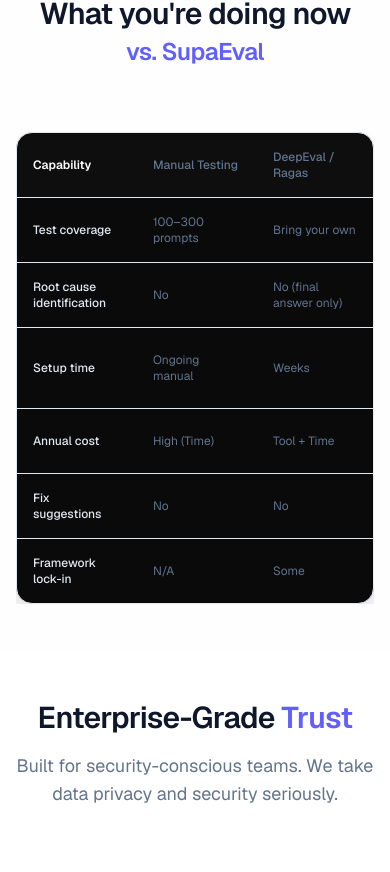
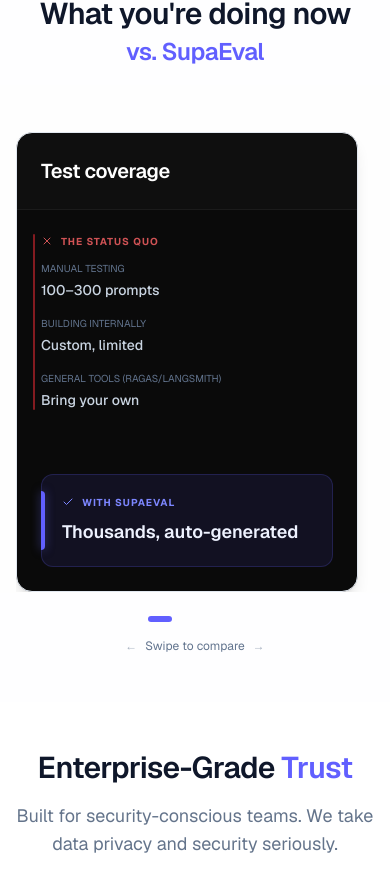
Before and after one commit to soumic28/SupaEval, a Next.js app: page / in a window 390 px wide. Shown: the part 7790-8662 px from the top of the page. Built offline with nearby package versions, Linux system fonts and the light colour scheme.

Commit message:
feat: implement differentiation section component with Embla Carousel for mobile comparison.

```diff
--- a/package.json
+++ b/package.json
@@ -13,6 +13,7 @@
     "@types/react-syntax-highlighter": "^15.5.13",
     "class-variance-authority": "^0.7.1",
     "clsx": "^2.1.1",
+    "embla-carousel-react": "^8.6.0",
     "framer-motion": "^12.23.26",
     "lucide-react": "^0.562.0",
     "next": "16.1.1",
--- a/src/components/sections/differentiation.tsx
+++ b/src/components/sections/differentiation.tsx
@@ -3,6 +3,8 @@
 import { motion } from "framer-motion"
 import { Check, X } from "lucide-react"
 import { ScrollReveal } from "@/components/ui/scroll-reveal"
+import useEmblaCarousel from "embla-carousel-react"
+import { useState, useEffect } from "react"
 
 const comparisonData = [
     {
@@ -56,6 +58,17 @@ const comparisonData = [
 ]
 
 export function DifferentiationSection() {
+    const [emblaRef, emblaApi] = useEmblaCarousel({ align: "start", loop: false })
+    const [selectedIndex, setSelectedIndex] = useState(0)
+
+    useEffect(() => {
+        if (!emblaApi) return
+
+        emblaApi.on("select", () => {
+            setSelectedIndex(emblaApi.selectedScrollSnap())
+        })
+    }, [emblaApi])
+
     return (
         <section className="py-12 md:py-24 bg-[var(--secondary)]/10" id="pricing">
             <div className="container mx-auto px-4 md:px-6">
@@ -72,7 +85,8 @@ export function DifferentiationSection() {
                 </div>
 
                 <ScrollReveal delay={0.2} width="100%">
-                    <div className="overflow-hidden rounded-2xl border border-[var(--border)] bg-[#0A0A0A] shadow-2xl">
+                    {/* Desktop Table View */}
+                    <div className="hidden lg:block overflow-hidden rounded-2xl border border-[var(--border)] bg-[#0A0A0A] shadow-2xl">
                         <div className="overflow-x-auto">
                             <table className="w-full text-left text-xs xl:text-sm border-collapse min-w-[800px]">
                                 <thead>
@@ -102,6 +116,81 @@ export function DifferentiationSection() {
                             </table>
                         </div>
                     </div>
+
+                    {/* Mobile Narrative Carousel View */}
+                    <div className="lg:hidden -mx-4 md:-mx-6">
+                        <div className="overflow-hidden px-4 md:px-6" ref={emblaRef}>
+                            <div className="flex touch-pan-y">
+                                {comparisonData.map((row, index) => (
+                                    <div key={index} className="flex-[0_0_100%] min-w-0 pl-4 pr-4 first:pl-0 last:pr-0">
+                                        <div className="h-full rounded-2xl border border-[var(--border)] bg-[#0A0A0A] overflow-hidden shadow-lg flex flex-col">
+                                            <div className="p-6 border-b border-white/5 bg-white/[0.02]">
+                                                <h3 className="font-bold text-white text-xl">{row.capability}</h3>
+                                            </div>
+
+                                            <div className="p-6 flex-grow flex flex-col justify-center space-y-8">
+                                                {/* The "Before" Context */}
+                                                <div className="relative">
+                                                    <div className="absolute -left-2 top-0 bottom-0 w-0.5 bg-red-500/50 rounded-full"></div>
+                                                    <span className="text-[10px] uppercase tracking-widest text-red-400/80 font-bold block mb-3 flex items-center gap-2">
+                                                        <X className="h-3 w-3" /> The Status Quo
+                                                    </span>
+
+                                                    <div className="space-y-4">
+                                                        {row.manual !== "N/A" && (
+                                                            <div>
+                                                                <span className="text-[10px] uppercase text-slate-500 block mb-1">Manual Testing</span>
+                                                                <p className="text-sm text-slate-300 font-medium">{row.manual}</p>
+                                                            </div>
+                                                        )}
+                                                        {row.internal !== "N/A" && (
+                                                            <div>
+                                                                <span className="text-[10px] uppercase text-slate-500 block mb-1">Building Internally</span>
+                                                                <p className="text-sm text-slate-300 font-medium">{row.internal}</p>
+                                                            </div>
+                                                        )}
+                                                        {(row.deepeval !== "N/A" || row.langsmith !== "N/A") && (
+                                                            <div>
+                                                                <span className="text-[10px] uppercase text-slate-500 block mb-1">General Tools (Ragas/Langsmith)</span>
+                                                                <p className="text-sm text-slate-300 font-medium">
+                                                                    {row.deepeval !== "N/A" ? row.deepeval : row.langsmith}
+                                                                </p>
+                                                            </div>
+                                                        )}
+                                                    </div>
+                                                </div>
+
+                                                {/* The "After" / SupaEval Context */}
+                                                <div className="relative mt-8 p-5 rounded-xl bg-indigo-500/10 border border-indigo-500/20">
+                                                    <div className="absolute -left-[1px] top-4 bottom-4 w-1 bg-indigo-500 rounded-r-full shadow-[0_0_10px_rgba(99,102,241,0.5)]"></div>
+                                                    <span className="text-[10px] uppercase tracking-widest text-indigo-400 font-bold block mb-2 flex items-center gap-2">
+                                                        <Check className="h-3 w-3" /> With SupaEval
+                                                    </span>
+                                                    <p className="text-lg font-semibold text-indigo-50">{row.supaeval}</p>
+                                                </div>
+                                            </div>
+                                        </div>
+                                    </div>
+                                ))}
+                            </div>
+                        </div>
+
+                        {/* Carousel Indicators */}
+                        <div className="flex justify-center gap-2 mt-6">
+                            {comparisonData.map((_, index) => (
+                                <button
+                                    key={index}
+                                    className={`h-1.5 rounded-full transition-all duration-300 ${index === selectedIndex ? "w-6 bg-indigo-500" : "w-1.5 bg-white/20"
+                                        }`}
+                                    onClick={() => emblaApi?.scrollTo(index)}
+                                    aria-label={`Go to slide ${index + 1}`}
+                                />
+                            ))}
+                        </div>
+                        <p className="text-center text-xs text-slate-500 mt-4 flex items-center justify-center gap-2">
+                            <span className="animate-pulse">←</span> Swipe to compare <span className="animate-pulse">→</span>
+                        </p>
+                    </div>
                 </ScrollReveal>
             </div>
         </section>
```
Also changed, not shown: 1 other file (tests, documents, lock files or other folders).
